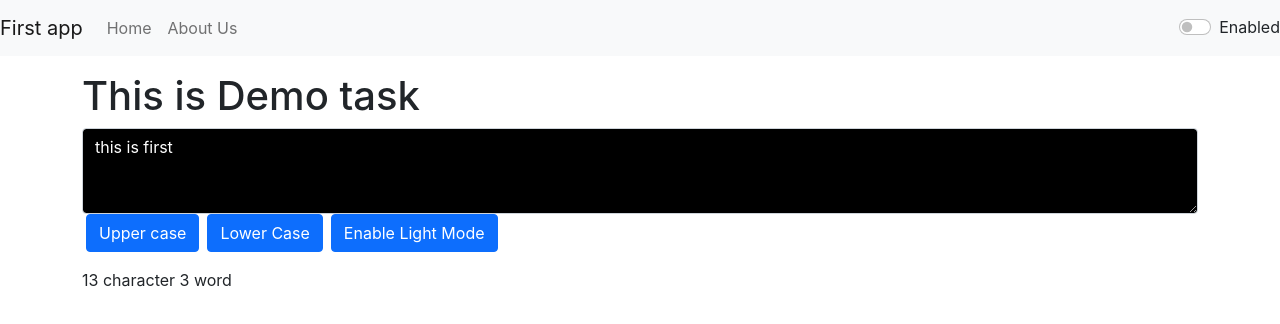
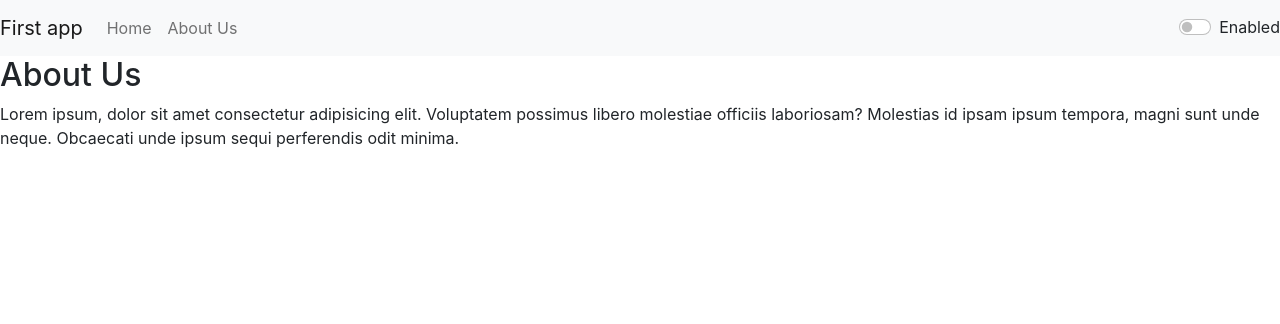
Before and after one commit to bhavin1998/myreactdemo, a React (Create React App) app: page /about in a window 1280 px wide. Shown: the top 324 px of the page. Built offline with nearby package versions, Linux system fonts and the light colour scheme.

Commit message:
Route Apply

```diff
--- a/package.json
+++ b/package.json
@@ -8,6 +8,7 @@
     "@testing-library/user-event": "^13.5.0",
     "react": "^18.0.0",
     "react-dom": "^18.0.0",
+    "react-router-dom": "^5.2.0",
     "react-scripts": "5.0.1",
     "web-vitals": "^2.1.4"
   },
--- a/src/App.js
+++ b/src/App.js
@@ -1,6 +1,13 @@
 // import logo from './logo.svg';
 import React,{ useState } from 'react';
+import {
+  BrowserRouter as Router,
+  Switch,
+  Route,
+  Link
+} from "react-router-dom";
 import './App.css';
+import About from './components/About';
 import Alert from './components/Alert';
 import Navbar from './components/Navbar';
 import Texttransform from './components/Texttransform';
@@ -31,6 +38,13 @@ function App() {
       document.body.style.color = 'white';
       showalert("darkmode enable","success");
       document.title = "ReactApp - Dark";
+
+      setInterval(() => {
+        document.title = "ReactApp - New"
+      }, 2000);
+      setInterval(() => {
+        document.title = "ReactApp - Updated"
+      }, 1500);
     }
     else{
       setmode('light');
@@ -42,9 +56,21 @@ function App() {
   }
   return (
     <>
+
       <Navbar sitetitle="First app" abouttextt="About Us" mode={mode} togglebutton={changemodes}  />
       <Alert alert={alert}/>
-        <Texttransform headingtext="This is Demo task" mode={mode} togglebutton={changemodes}/>
+      <Router>
+      <div>
+        <Switch>
+          <Route exact path="/about">
+            <About/>
+          </Route>
+          <Route exact path="/">
+            <Texttransform headingtext="This is Demo task" mode={mode} togglebutton={changemodes}/>
+          </Route>
+        </Switch>
+        </div>
+        </Router>
 
     </>
   );
--- /dev/null
+++ b/src/components/About.js
@@ -0,0 +1,13 @@
+import React from 'react'
+
+export default function About() {
+  return (
+    <>
+    <div>
+        <h2>About Us</h2>
+        <p>Lorem ipsum, dolor sit amet consectetur adipisicing elit. Voluptatem possimus libero molestiae officiis laboriosam? Molestias id ipsam ipsum tempora, magni sunt unde neque. Obcaecati unde ipsum sequi perferendis odit minima.</p>
+    </div>
+
+    </>
+  )
+}
--- a/src/components/Navbar.js
+++ b/src/components/Navbar.js
@@ -16,7 +16,7 @@ export default function Navbar(props) {
               <a className="nav-link" href="/">Home </a>
             </li>
             <li className="nav-item">
-              <a className="nav-link" href="/">{props.abouttextt}</a>
+              <a className="nav-link" href="/about">{props.abouttextt}</a>
             </li>
           </ul>
         </div>
```
Also changed, not shown: 1 other file (tests, documents, lock files or other folders).
